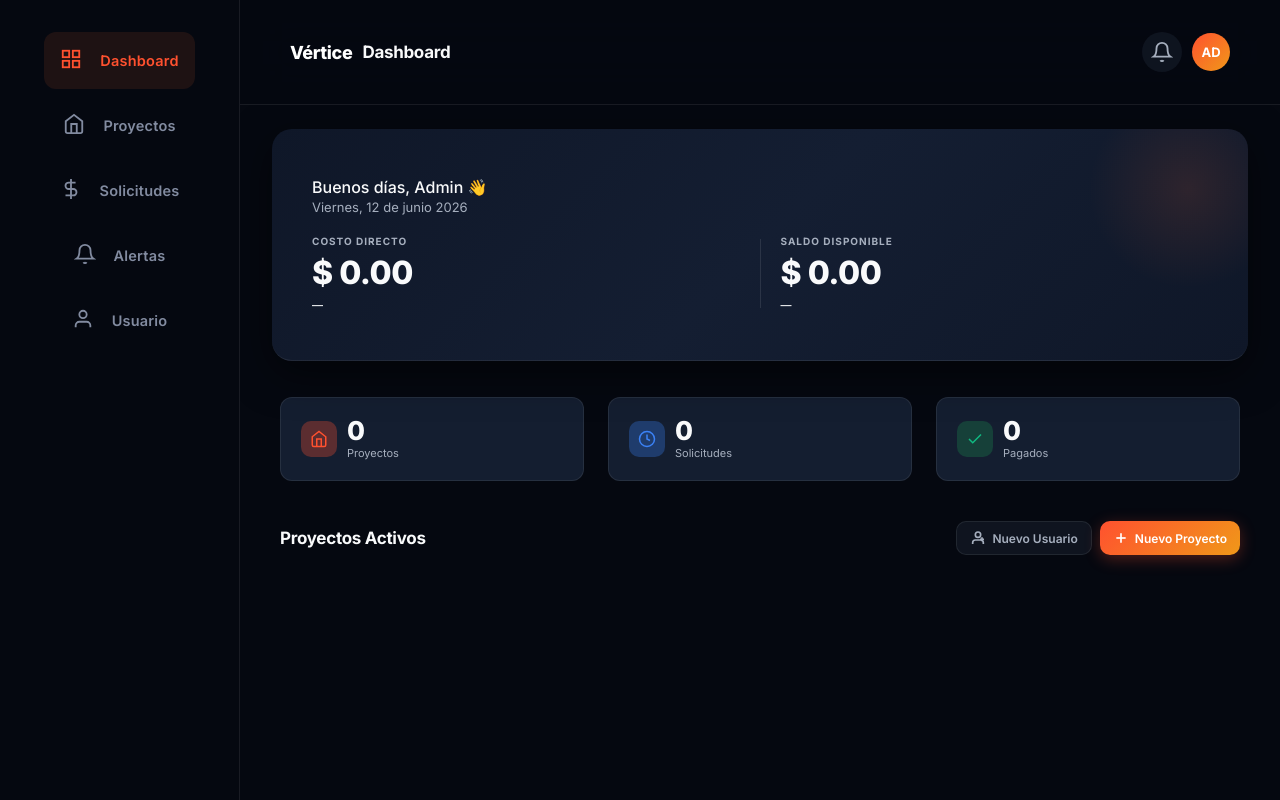
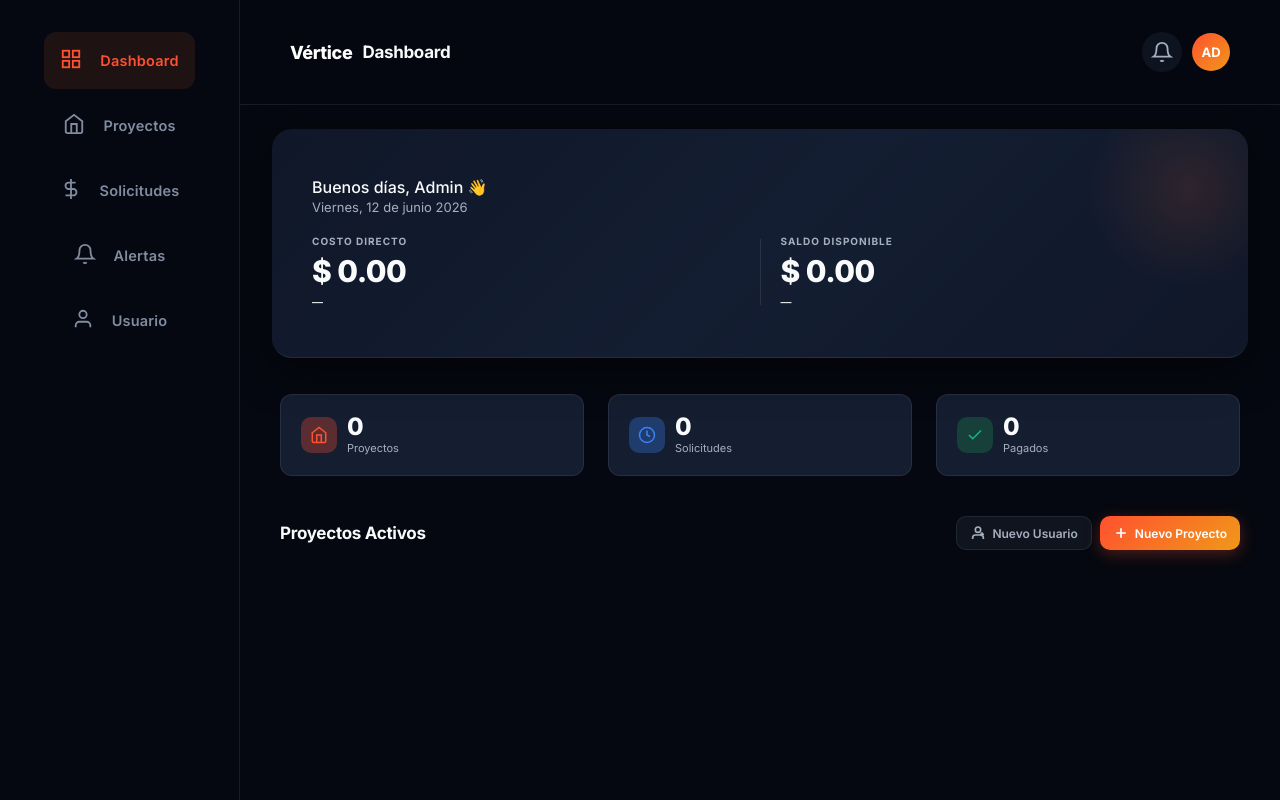
Before and after one commit to EmilioUgarte65/vertice-demo, a plain HTML site: page index.html in a window 1280 px wide. Drawn offline with nearby package versions, Linux system fonts and the light colour scheme.

Commit message:
Fix desbordes/alineacion: min-width:0 en flex con texto, cifras fluidas (clamp) y grids minmax(0)

```diff
--- a/styles.css
+++ b/styles.css
@@ -1968,3 +1968,27 @@ input:focus, select:focus, textarea:focus {
     scroll-behavior: auto !important;
   }
 }
+
+/* ============================================================
+   FIXES de desborde y alineación (ui-ux-pro-max)
+   ============================================================ */
+/* Hijos flex con texto: permitir que se encojan (evita que el texto
+   empuje y desborde la fila → cortes y desalineación). */
+.stat-card-banner, .qs-card, .sol-card-info, .notif-info, .qc-info,
+.alert-content, .provider-stat, .pc-kpi, .pli-info, .prd-item-concept,
+.sol-card-amount { min-width: 0; }
+
+/* Cifras: tamaño fluido con tope (no se recortan en pantallas angostas
+   ni en desktop). overflow-wrap como red de seguridad. */
+.stat-value-banner { font-size: clamp(18px, 3.6vw, 30px); overflow-wrap: anywhere; }
+.qs-value          { font-size: clamp(16px, 3.2vw, 24px); overflow-wrap: anywhere; }
+.pc-kpi-value, .sol-card-amount { overflow-wrap: anywhere; }
+
+/* Quick-stats: el bloque de texto puede encogerse (la cifra no desborda). */
+.qs-card > div { min-width: 0; }
+
+/* Grids sin desborde lateral (minmax(0,…) deja que las columnas se encojan). */
+.projects-grid { grid-template-columns: repeat(2, minmax(0, 1fr)); }
+@media (max-width: 480px) { .projects-grid { grid-template-columns: 1fr; } }
+@media (min-width: 768px) { .projects-grid, .projects-list-full { grid-template-columns: repeat(2, minmax(0, 1fr)); } }
+@media (min-width: 1100px) { .projects-grid, .projects-list-full { grid-template-columns: repeat(3, minmax(0, 1fr)); } }
```
